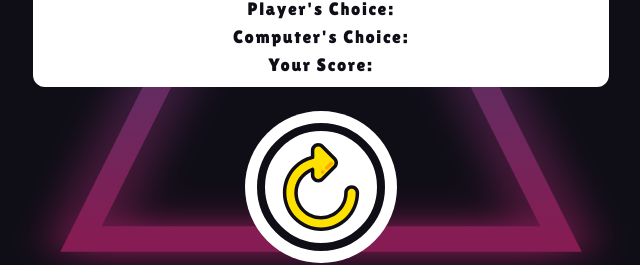
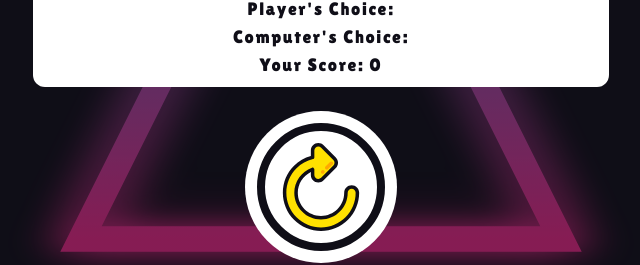
Before and after one commit to artofnuel/RPS, a website: page public/index.html in a window 1280 px wide. Both pictures are taken after a click on the button 640 px from the left and 608 px from the top of the page. Shown: the part 421-686 px from the top of the page, 319-959 px from the left. Drawn offline with Linux system fonts and the light colour scheme.

Commit message:
Changes to the score element

```diff
--- a/public/index.html
+++ b/public/index.html
@@ -29,7 +29,7 @@
         <div id="gameResult" class="text-bkg bg-white p-2 w-11/12 rounded-xl md:max-w-xl">
             <h2 id="player" class="text-lg text-center">Player's Choice:</h2>
             <h2 id="computer" class="text-lg text-center">Computer's Choice:</h2>
-            <h2 id="scoreResult" class="text-lg text-center">Your Score:</h2>
+            <h2 id="scoreResult" class="text-lg text-center">Your Score: 0</h2>
             <!-- <h2 id="computerResult" class="text-lg text-center">Score:</h2> -->
         </div>
         <div class="flex bg-white rounded-full p-3 transition-all ease-in-out hover:scale-110 hover:duration-300">
--- a/public/js/rockpaperpscissors.js
+++ b/public/js/rockpaperpscissors.js
@@ -96,7 +96,7 @@ const endGame = (totalScore) => {
     totalScore['computercore'] = 0
     player.innerText = `Player's Choice:`
     computer.innerText = `Computer's Choice:`
-    scoreResult.innerText = `Your Score:`
+    scoreResult.innerText = `Your Score: 0`
 };
 
 // Now for the conditionals.
```
